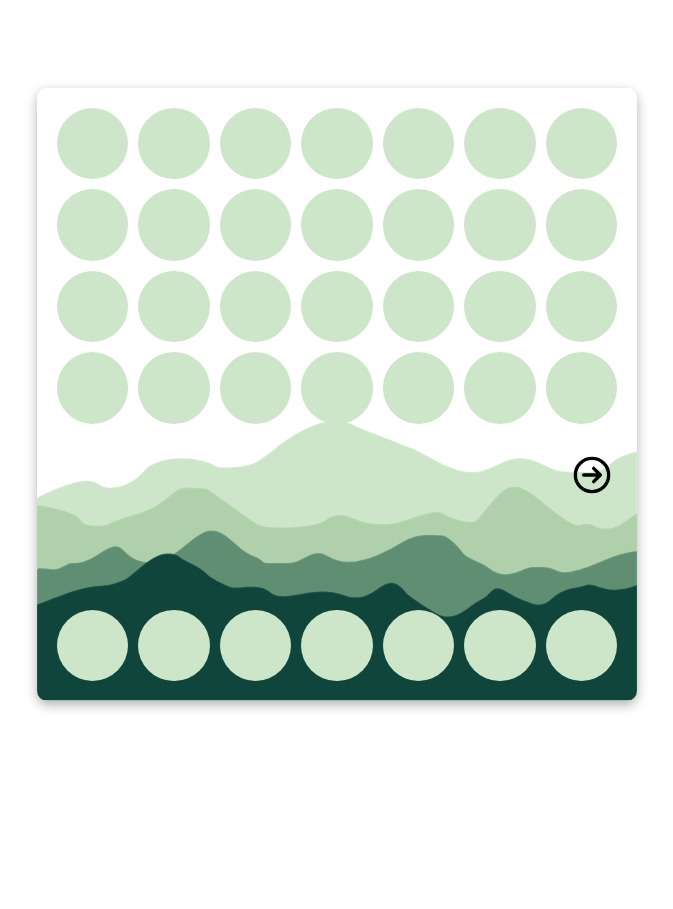
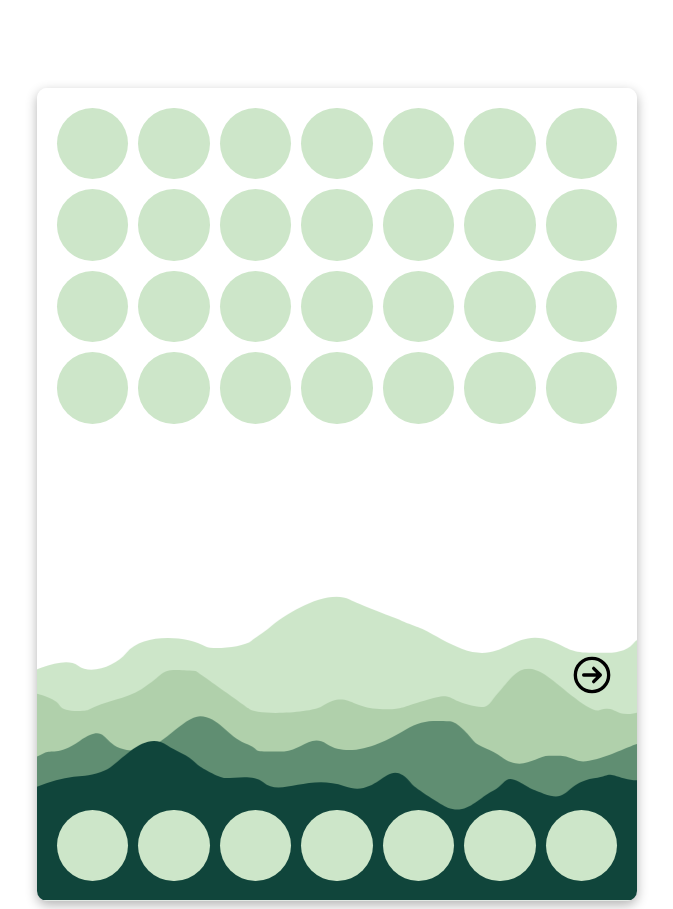
Before and after one commit to LunerovaT/projekt-zahrada-nalad, a React (Vite) app: page /calendar in a window 1280 px wide. Shown: the whole page, without its empty margins (303-976 px from the left). Before the commit the page ends 800 px from the top, so only its background shows below. Built offline with nearby package versions, Linux system fonts and the light colour scheme.

Commit message:
Posunutí obrázku

```diff
--- a/src/pages/FlowerPage/FlowerPage.css
+++ b/src/pages/FlowerPage/FlowerPage.css
@@ -6,5 +6,4 @@
 .block-flower-background img {
   width: 250px;
   height: 250px;
-  margin-top: -200px;
 }
```
